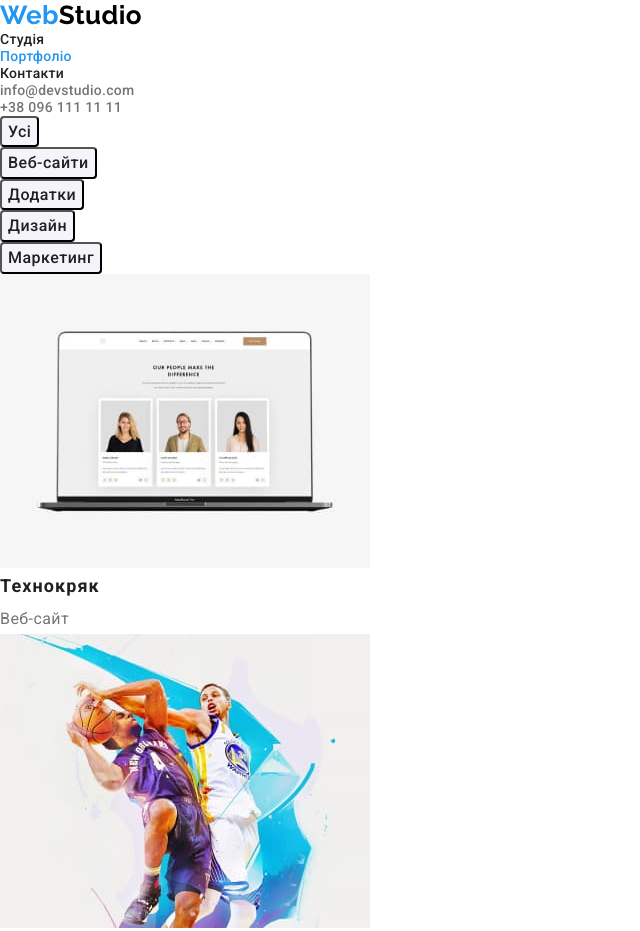
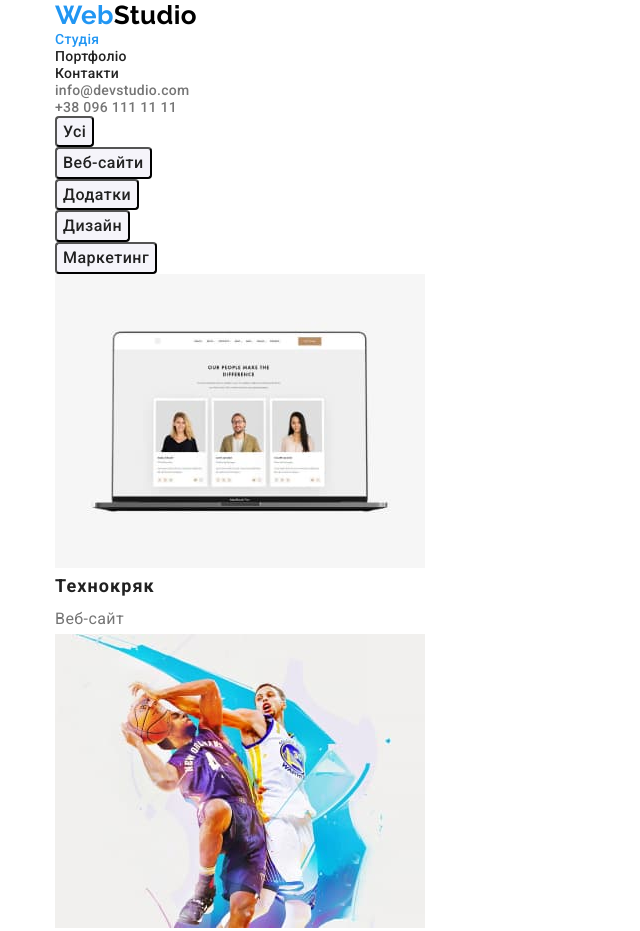
Before and after one commit to sirosh-denys/goit-markup-hw-03, a plain HTML site: page portfolio.html in a window 1280 px wide. Shown: the top 931 px of the page, without its empty margins (0-640 px from the left). Drawn offline with nearby package versions, Linux system fonts and the light colour scheme.

Commit message:
Container

```diff
--- a/css/styles.css
+++ b/css/styles.css
@@ -53,6 +53,12 @@ img {
 /*
   Reset end
 */
+
+.container {
+  width: 1200px;
+  margin: 0 auto;
+  padding: 0 15px;
+}
 
 .logo {
   font-family: 'Raleway', sans-serif;
--- a/portfolio.html
+++ b/portfolio.html
@@ -20,14 +20,15 @@
   <body>
     <!--HEADER-->
     <header class="header">
+      <div class="container">
         <nav class="navigation">
           <a class="logo link" href="./"><span class="logo-blue-fragment">Web</span>Studio</a>
           <ul class="mainmenu-list list">
             <li class="mainmenu-item">
-            <a class="mainmenu-item-link link" href="./">Студія</a>
+              <a class="mainmenu-item-link link current" href="./">Студія</a>
             </li>
             <li class="mainmenu-item">
-            <a class="mainmenu-item-link link current" href="./portfolio.html">Портфоліо</a>
+              <a class="mainmenu-item-link link" href="./portfolio.html">Портфоліо</a>
             </li>
             <li class="mainmenu-item">
               <a class="mainmenu-item-link link" href="#">Контакти</a>
@@ -44,10 +45,12 @@
             <a class="header-contacts-link link" href="tel:+380961111111">+38 096 111 11 11</a>
           </li>
         </ul>
+      </div>
     </header>
     <main>
       <!--Portfolio-->
       <section class="portgolio">
+        <div class="container">
           <h1 class="portgolio-header vusual-hidden">Portfolio</h1>
           <ul class="filter-list list">
             <li class="filter-item">
@@ -129,10 +132,12 @@
               <p class="portfolio-card-description">Додаток</p>
             </li>
           </ul>
+        </div>
       </section>
     </main>
     <!--Footer-->
     <footer class="footer">
+      <div class="container">
         <a class="footer-logo link" href="#"><span class="logo-blue-fragment">Web</span>Studio</a>
         <ul class="footer-contacts list">
           <li class="footer-contacts-items">
@@ -147,6 +152,7 @@
             <a class="footer-contacts-item link" href="tel:+380991111111">+38 099 111 11 11</a>
           </li>
         </ul>
+      </div>
     </footer>
   </body>
 </html>
```
Also changed, not shown: index.html (+12 -0 lines). Lines whose indentation alone changed are shown as unchanged.
